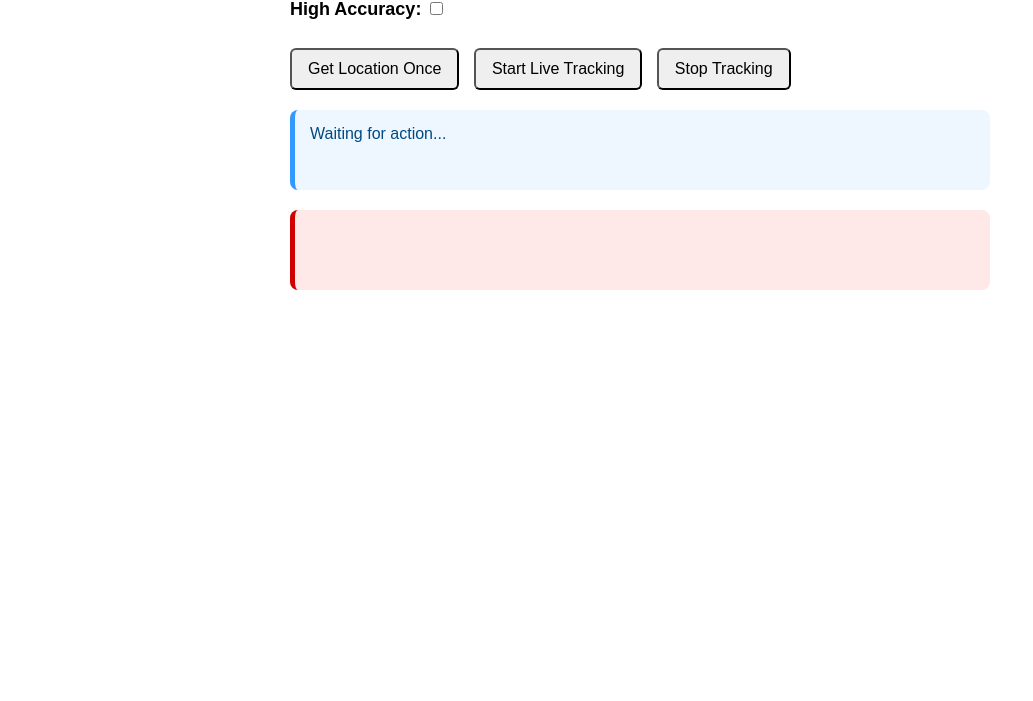
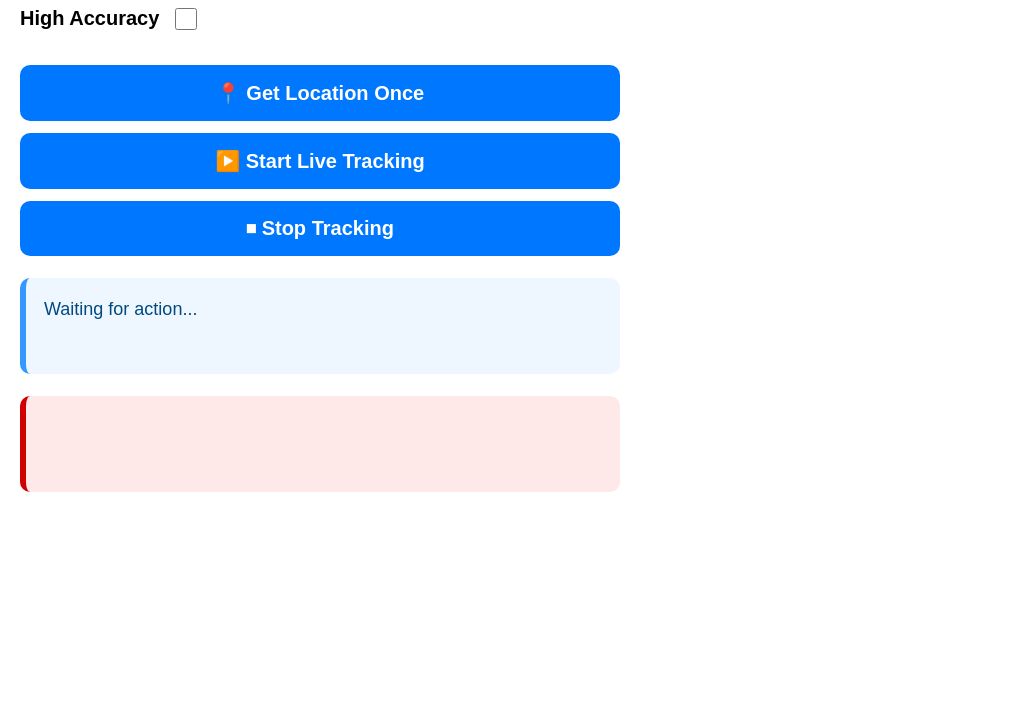
Before and after one commit to Dashrath-Sharma/pocs, a plain HTML site: page index.html in a window 1280 px wide. Shown: the part 99-800 px from the top of the page, without its empty margins (0-1033 px from the left). Drawn offline with Linux system fonts and the light colour scheme.

Commit message:
Refactor HTML layout and improve styles
Updated layout and styling for better user experience.

```diff
--- a/index.html
+++ b/index.html
@@ -5,63 +5,95 @@
   <title>Geolocation POC</title>
 
   <style>
+    /* -------------------------
+       GLOBAL LAYOUT
+    ------------------------- */
     body {
       font-family: sans-serif;
       padding: 20px;
-      max-width: 700px;
-      margin: auto;
+      margin: 0;
+      max-width: 600px;
+      caret-color: transparent;
     }
 
     h2 {
-      font-size: clamp(20px, 5vw, 28px);
+      font-size: clamp(22px, 6vw, 32px);
+      margin-bottom: 20px;
+      text-align: center;
     }
 
+    /* -------------------------
+       BUTTONS
+    ------------------------- */
     button {
-      margin-right: 10px;
-      margin-top: 10px;
-      padding: 10px 16px;
-      font-size: clamp(14px, 2.5vw, 16px);
-      border-radius: 6px;
+      width: 100%;
+      padding: 16px;
+      margin-top: 12px;
+      border-radius: 10px;
+      border: none;
+      background: #0077ff;
+      color: white;
+      font-size: clamp(16px, 4vw, 20px);
+      font-weight: bold;
       cursor: pointer;
+      transition: 0.2s;
     }
 
-    /* Make buttons stack nicely on small screens */
-    @media (max-width: 500px) {
-      button {
-        width: 100%;
-        margin-right: 0;
-      }
+    button:hover {
+      background: #005fcc;
     }
 
+    /* -------------------------
+       HIGH ACCURACY SWITCH
+    ------------------------- */
+    label {
+      display: flex;
+      align-items: center;
+      gap: 12px;
+      font-size: clamp(16px, 4vw, 20px);
+      margin-bottom: 20px;
+    }
+
+    input[type="checkbox"] {
+      width: 22px;
+      height: 22px;
+    }
+
+    /* -------------------------
+       LOG BOXES
+    ------------------------- */
     #log, #errorLog {
-      margin-top: 20px;
-      padding: 15px;
-      border-radius: 8px;
-      font-size: clamp(13px, 2.5vw, 16px);
-      min-height: 50px;
-      white-space: pre-wrap;
+      margin-top: 22px;
+      padding: 18px;
+      border-radius: 10px;
+      font-size: clamp(15px, 4vw, 18px);
+      min-height: 60px;
+      line-height: 1.5;
       word-break: break-word;
     }
 
     #log {
       background: #eef7ff;
-      border-left: 5px solid #3399ff;
+      border-left: 6px solid #3399ff;
       color: #004a80;
     }
 
     #errorLog {
       background: #ffe8e8;
-      border-left: 5px solid #d10000;
+      border-left: 6px solid #d10000;
       color: #8a0000;
     }
 
+    /* -------------------------
+       BADGES
+    ------------------------- */
     .label {
       display: inline-block;
-      padding: 5px 10px;
-      border-radius: 6px;
-      font-size: clamp(12px, 2.5vw, 14px);
-      margin: 4px 0;
-      word-break: break-word;
+      padding: 8px 12px;
+      margin: 5px 0;
+      border-radius: 8px;
+      font-size: clamp(14px, 3.5vw, 18px);
+      font-weight: 600;
     }
 
     .badge-accuracy { background: #e6ffe6; color: #006600; }
@@ -69,24 +101,19 @@
     .badge-lng      { background: #f3e5ff; color: #5e00b3; }
   </style>
 </head>
+
 <body>
 
   <h2>Geolocation Accuracy POC</h2>
 
-  <!-- Toggle enableHighAccuracy -->
-  <label style="font-size: clamp(14px, 3vw, 18px);">
-    <strong>High Accuracy:</strong>
+  <label>
+    <strong>High Accuracy</strong>
     <input type="checkbox" id="accuracyToggle" />
   </label>
 
-  <br><br>
-
-  <!-- Single location button -->
-  <button id="singleBtn">Get Location Once</button>
-
-  <!-- Live tracking buttons -->
-  <button id="watchBtn">Start Live Tracking</button>
-  <button id="stopWatchBtn">Stop Tracking</button>
+  <button id="singleBtn">📍 Get Location Once</button>
+  <button id="watchBtn">▶️ Start Live Tracking</button>
+  <button id="stopWatchBtn">⏹ Stop Tracking</button>
 
   <div id="log">Waiting for action...</div>
   <div id="errorLog"></div>
@@ -95,7 +122,6 @@
     const logBox = document.getElementById("log");
     const errBox = document.getElementById("errorLog");
     const accuracyToggle = document.getElementById("accuracyToggle");
-
     let watchId = null;
 
     function log(html) {
@@ -118,37 +144,32 @@
       `;
     }
 
-    // Get Location Once
+    // Single location fetch
     document.getElementById("singleBtn").onclick = () => {
       errBox.innerHTML = "";
       log("Getting location...");
 
       navigator.geolocation.getCurrentPosition(
-        (pos) => {
-          log(formatLocation(pos));
-        },
+        (pos) => log(formatLocation(pos)),
         (err) => logError(`<strong>Error:</strong> ${err.message}`),
         getGeoOptions()
       );
     };
 
-    // Start Live Tracking
+    // Live tracking
     document.getElementById("watchBtn").onclick = () => {
       errBox.innerHTML = "";
       log("Starting live tracking...");
-
       if (watchId !== null) navigator.geolocation.clearWatch(watchId);
 
       watchId = navigator.geolocation.watchPosition(
-        (pos) => {
-          log(formatLocation(pos));
-        },
+        (pos) => log(formatLocation(pos)),
         (err) => logError(`<strong>Error:</strong> ${err.message}`),
         getGeoOptions()
       );
     };
 
-    // Stop Live Tracking
+    // Stop tracking
     document.getElementById("stopWatchBtn").onclick = () => {
       if (watchId !== null) {
         navigator.geolocation.clearWatch(watchId);
```
